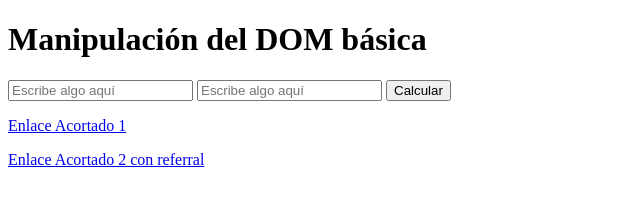
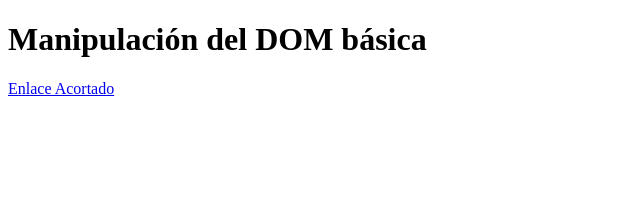
Before and after one commit to waldeAdClicker/adclickerTest, a plain HTML site: page index.html in a window 1280 px wide. Shown: the whole page, without its empty margins (0-640 px from the left). Drawn offline with Linux system fonts and the light colour scheme.

Commit message:
Update index.html

```diff
--- a/index.html
+++ b/index.html
@@ -33,11 +33,8 @@
 <body>
     <h1 class="verde">Manipulación del DOM básica</h1>
     <form id="formulario">
-        <input Id="calculo1" placeholder="Escribe algo aquí" />
-        <input Id="calculo2" placeholder="Escribe algo aquí" />
-        <button id="calcular">Calcular</button>
-        <p><a href="https://zeus.adfly.pro/f/0a0WUi">Enlace Acortado 1</a></p>
-        <p><a href="https://zeus.adfly.pro/f/7SE04d">Enlace Acortado 2 con referral</a></p>
+
+        <p><a href="https://zeus.adfly.pro/f/tITeSti">Enlace Acortado</a></p>
 
         <p id="resultado"></p>
     </form>
```
